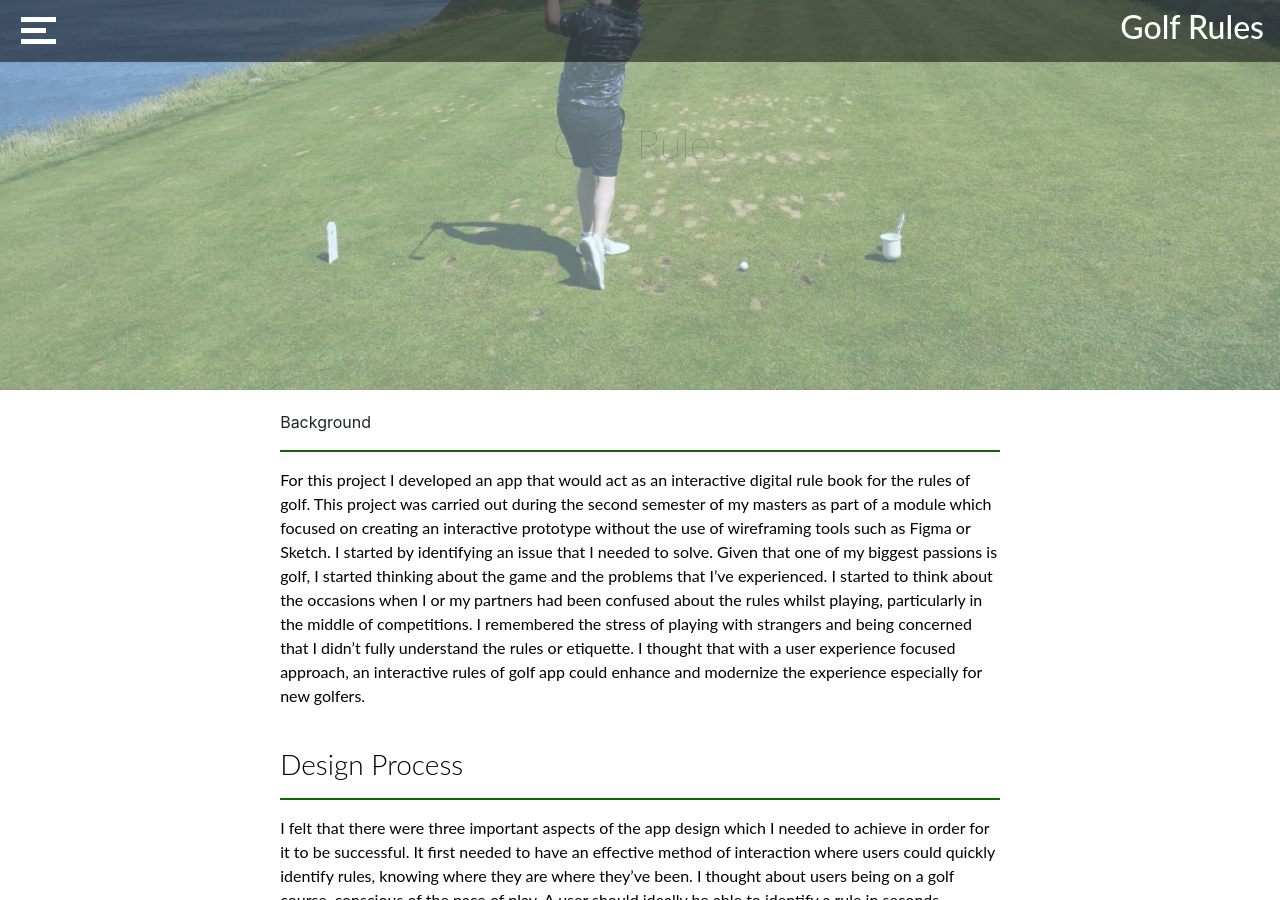
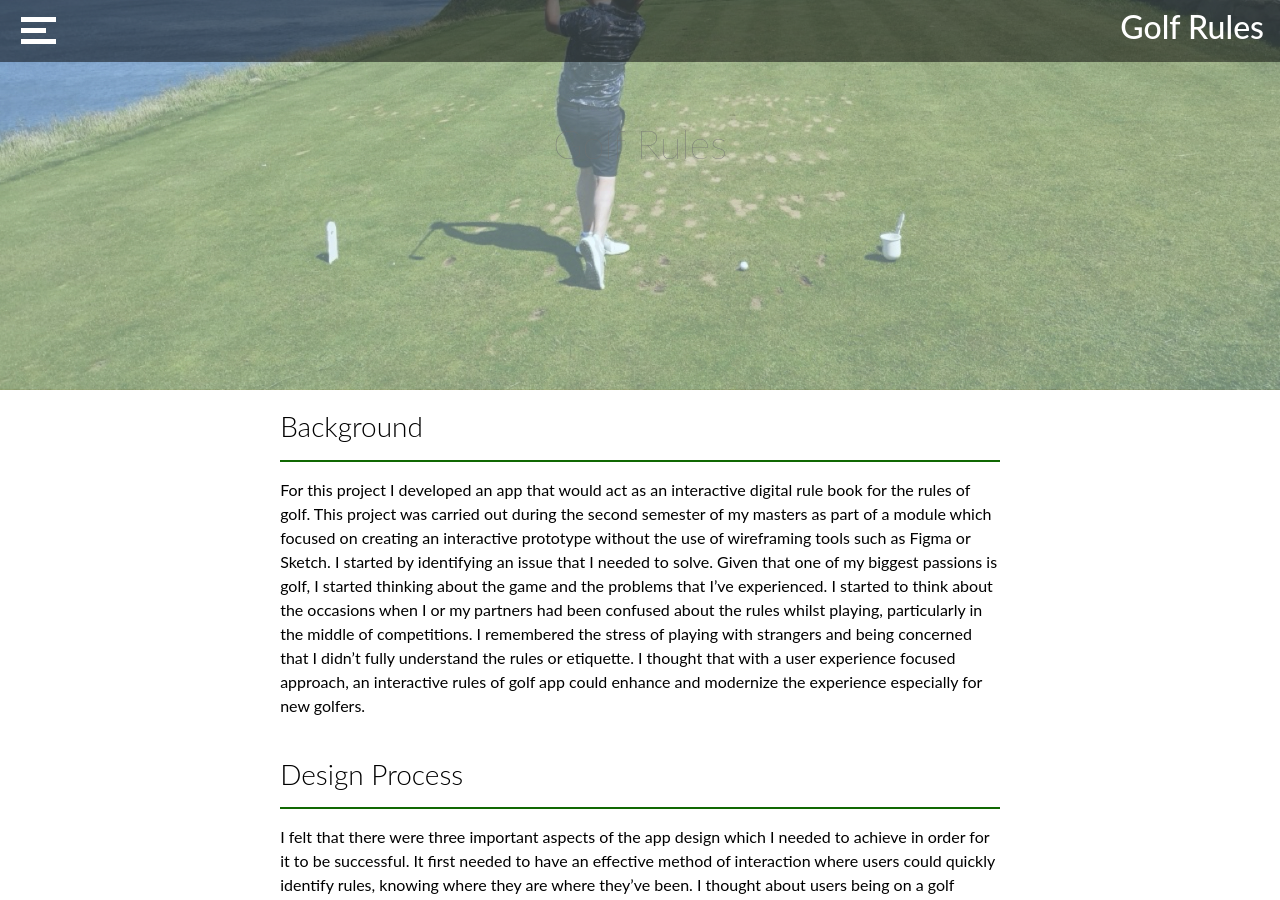
Before and after one commit to Tony8egan/www.TonesDesigns, a Jekyll site: the page built from GolfRules.markdown, in a window 1280 px wide and 900 px high. Built offline with Jekyll 4.4.1, drawn with Linux system fonts in a browser that asks for light colours; nearby versions of some CDN libraries.

Commit message:
Update GolfRules.html

```diff
--- a/_layouts/GolfRules.html
+++ b/_layouts/GolfRules.html
@@ -105,7 +105,7 @@
         </div>
         <div class="row" style="background-color:white;padding: 20px;">
           <div class="col-sm-2" ></div>
-        <div class="col-sm-8" style ="padding-left: 5%;padding-right: 5%; >
+        <div class="col-sm-8" style ="padding-left: 5%;padding-right: 5%;" >
             <H3 style ="color:black;font-weight: 300;">Background</H3>
             <hr style ="border: 1px solid; color:#106802">
 
```
